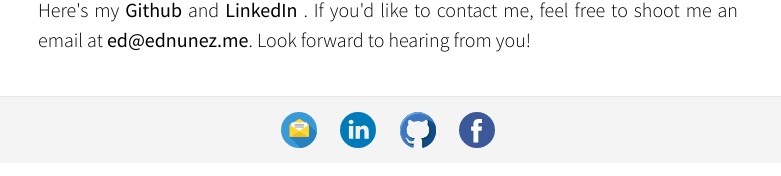
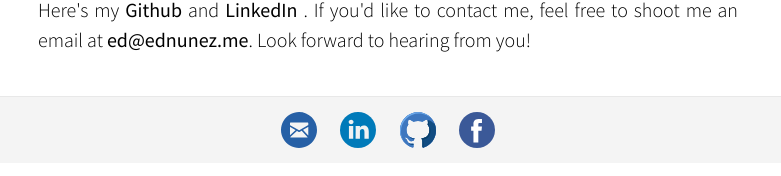
Before and after one commit to ednunezg/ednunezg.github.io, a Jekyll site: the page built from index.html, in a window 1280 px wide. Shown: the part 721-897 px from the top of the page, without its empty margins (252-1033 px from the left). Built offline with Jekyll 4.4.1, drawn with Linux system fonts in a browser that asks for light colours; nearby versions of some CDN libraries; the list of posts is cut into pages by our own code.

Commit message:
Changed email icon in footie

```diff
--- a/css/style.scss
+++ b/css/style.scss
@@ -517,12 +517,12 @@
     width: 36px;
     height: 36px;
     vertical-align: middle;
-    path { fill: $grey-color; }
+    // path { fill: $grey-color; }
   }
 
   a:hover {
     border-bottom: 0px;
-    path { fill: #000; }
+    // path { fill: #000; }
   }
 
 }
```
Also changed, not shown: _includes/icon-email.svg, 16 other files.
